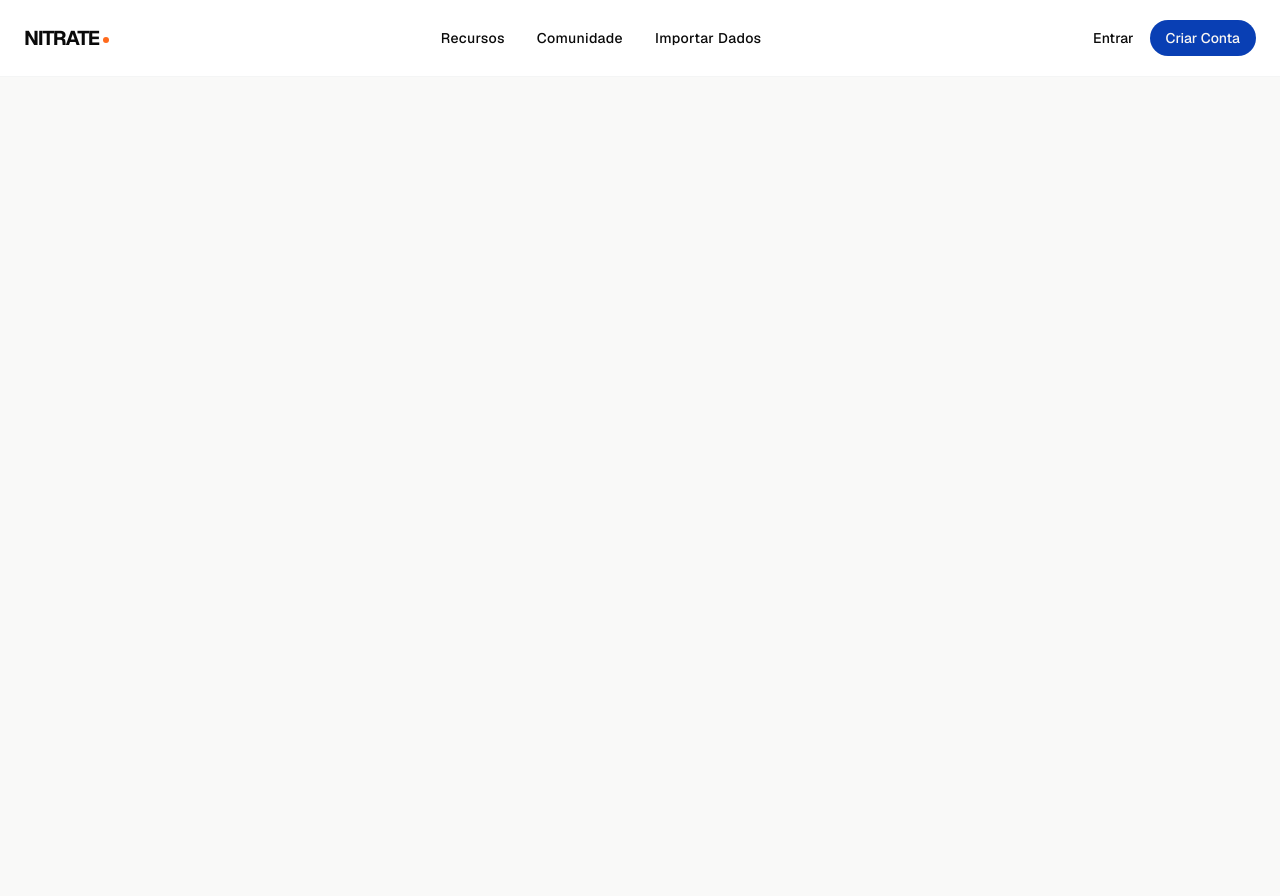
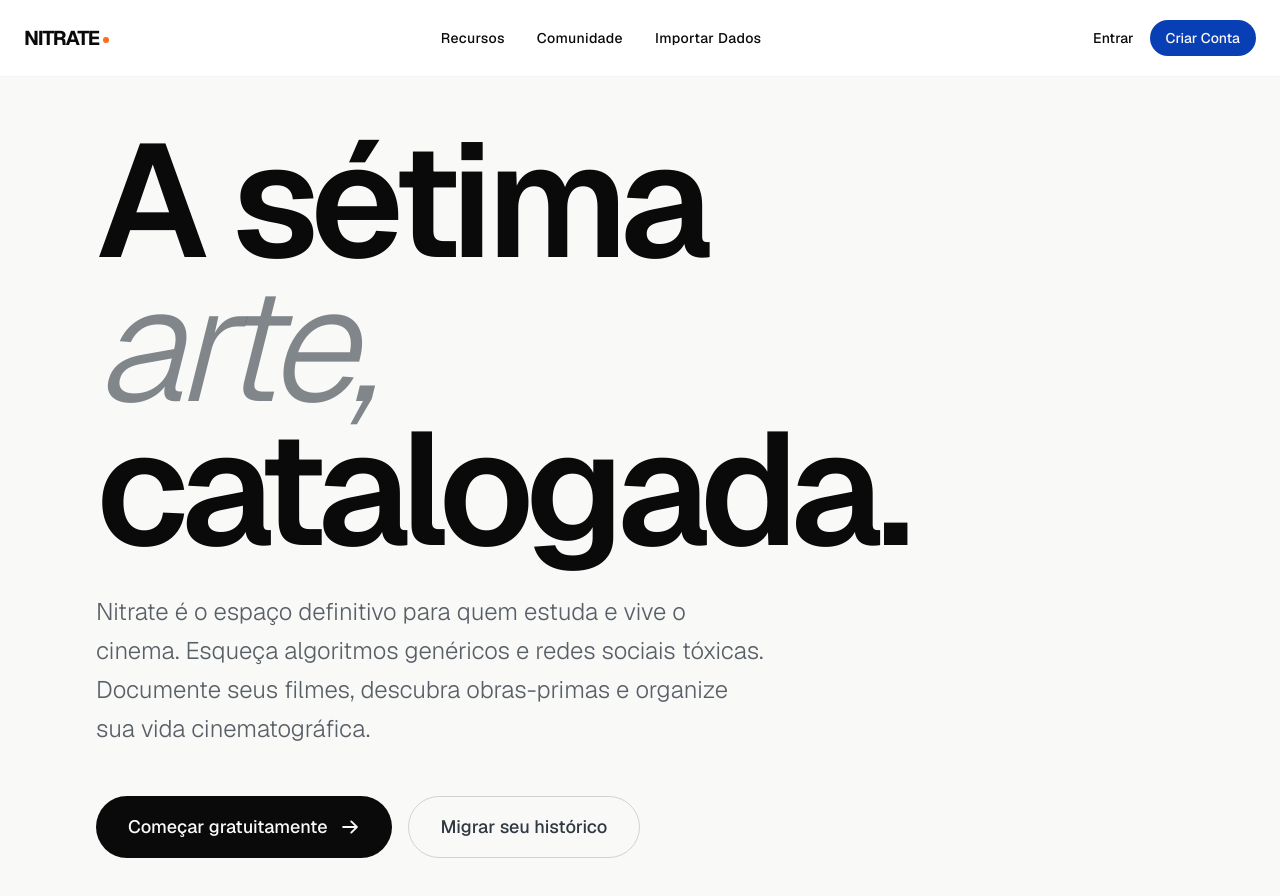
Before and after one commit to 21lucasbarros/nitrate, a Next.js app: page / in a window 1280 px wide. Shown: the top 896 px of the page. Before the commit the page ends 800 px from the top, so only its background shows below. Built offline with nearby package versions, Linux system fonts and the light colour scheme.

Commit message:
feat: criei um hero.

```diff
--- /dev/null
+++ b/src/app/components/hero.tsx
@@ -0,0 +1,36 @@
+import { ArrowRightIcon } from "@phosphor-icons/react";
+
+export default function Hero() {
+  return (
+    <section className="pt-28 sm:pt-32 pb-20 px-6 md:px-12 xl:px-24 max-w-[1600px] mx-auto min-h-screen flex flex-col justify-center">
+      <div className="max-w-4xl">
+        <h1 className="text-6xl sm:text-7xl md:text-8xl xl:text-[10rem] leading-none sm:leading-[0.9] font-semibold tracking-tighter text-foreground">
+          A sétima <br />
+          <span className="italic font-light text-brand-slate/60">
+            arte,
+          </span>{" "}
+          catalogada.
+        </h1>
+        <p className="mt-6 sm:mt-8 text-lg sm:text-xl md:text-2xl text-brand-slate/80 max-w-2xl font-light leading-relaxed">
+          Nitrate é o espaço definitivo para quem estuda e vive o cinema.
+          Esqueça algoritmos genéricos e redes sociais tóxicas. Documente seus
+          filmes, descubra obras-primas e organize sua vida cinematográfica.
+        </p>
+
+        <div className="mt-10 sm:mt-12 flex flex-col sm:flex-row gap-4">
+          <button className="group flex items-center justify-center gap-3 bg-foreground text-background px-8 py-4 rounded-full text-base sm:text-lg font-medium hover:bg-brand-blue transition-colors w-full sm:w-auto">
+            Começar gratuitamente
+            <ArrowRightIcon
+              size={20}
+              weight="bold"
+              className="group-hover:translate-x-1 transition-transform"
+            />
+          </button>
+          <button className="flex items-center justify-center gap-3 bg-transparent border border-brand-slate/20 text-brand-slate px-8 py-4 rounded-full text-base sm:text-lg font-medium hover:border-brand-slate hover:text-foreground transition-all w-full sm:w-auto">
+            Migrar seu histórico
+          </button>
+        </div>
+      </div>
+    </section>
+  );
+}
--- a/src/app/page.tsx
+++ b/src/app/page.tsx
@@ -1,11 +1,13 @@
 "use client";
 
 import Header from './components/header';
+import Hero from './components/hero';
 
 export default function HomePage() {
   return (
     <div className="min-h-screen bg-background text-foreground font-sans selection:bg-brand-blue selection:text-background">
       <Header />
+      <Hero />
     </div>
   );
 }
```
